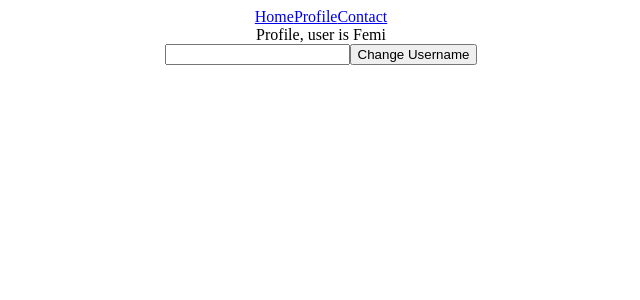
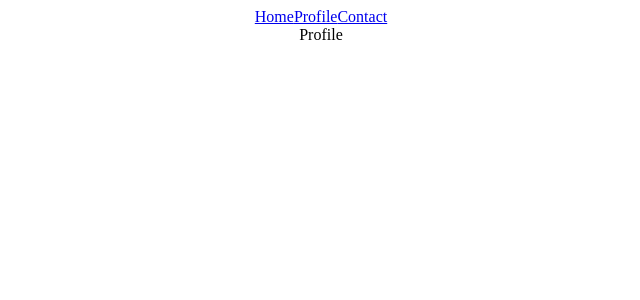
Before and after one commit to femiopebiyi/react-video-1, a React (Create React App) app: page /profile in a window 1280 px wide. Shown: the top 300 px of the page, without its empty margins (319-959 px from the left). Built offline with nearby package versions, Linux system fonts and the light colour scheme.

Commit message:
fetching data in React (REACT QUERY)

```diff
--- a/package.json
+++ b/package.json
@@ -3,6 +3,7 @@
   "version": "0.1.0",
   "private": true,
   "dependencies": {
+    "@tanstack/react-query": "^5.17.15",
     "@testing-library/jest-dom": "^5.17.0",
     "@testing-library/react": "^13.4.0",
     "@testing-library/user-event": "^13.5.0",
--- a/src/App.js
+++ b/src/App.js
@@ -6,15 +6,23 @@ import { Home } from './pages/Home';
 import { Profile } from './pages/Profile';
 import { Contact } from './pages/Contact';
 import { Navbar } from './pages/Navbar';
+import { QueryClient, QueryClientProvider } from '@tanstack/react-query';
 
 export const AppContext = createContext()
 
+
 function App() {
-  const [username, setUsername] = useState("Femi");
+  // QueryCLient with configs
+  const client = new QueryClient({defaultOptions: {
+    queries: {
+      refetchOnWindowFocus: false
+    }
+  }})
 
   return (
+
     <div className="App">
-      <AppContext.Provider value={{username, setUsername}}>
+      <QueryClientProvider client={client}>
       <Router>
         <Navbar/>
         <Routes>
@@ -25,7 +33,7 @@ function App() {
           <Route path='*' element={<h1>Page not found</h1>}/> {/* Adjusted route for 404 page */}
         </Routes>
       </Router>
-      </AppContext.Provider>
+      </QueryClientProvider>
     </div>
   );
 }
--- a/src/components/ChangeProfile.js
+++ b/src/components/ChangeProfile.js
@@ -2,13 +2,13 @@ import { useContext, useState } from "react"
 import { AppContext } from "../App"
 
 export const ChangeProfile = ()=> {
-    const {setUsername} = useContext(AppContext)
-    const [newusername, setNewUsername] = useState("")
-    function changeUsername(event){
-        setNewUsername(event.target.value)
-    }
-    return <div>
-        <input onChange={changeUsername}/>
-        <button onClick={()=>{setUsername(newusername)}}>Change Username</button>
-    </div>
+    // const {setUsername} = useContext(AppContext)
+    // const [newusername, setNewUsername] = useState("")
+    // function changeUsername(event){
+    //     setNewUsername(event.target.value)
+    // }
+    // return <div>
+    //     <input onChange={changeUsername}/>
+    //     <button onClick={()=>{setUsername(newusername)}}>Change Username</button>
+    // </div>
 }
--- a/src/pages/Home.js
+++ b/src/pages/Home.js
@@ -2,9 +2,35 @@ import { useEffect, useState, useContext } from "react";
 import { BlogList } from "../BlogList";
 import useFetch from "../useFetch";
 import { AppContext } from "../App";
+import { useQuery } from "@tanstack/react-query";
+import Axios from "axios";
+
+
 
 export const Home = ()=>{
-    const {username} = useContext(AppContext)
+    // const fetch = async ()=>{
+    //     console.log(Axios.get("https://catfact.ninja/fact").then((res)=> res.data)
+    //     )
 
-    return <h1>This is the home page and user is {username}</h1>
+    // }
+    const {data: catData, isLoading, isError, refetch} = useQuery({queryKey: ['cat'], queryFn: ()=>{
+         return Axios.get("https://catfact.ninja/fact").then((res)=>{
+            return res.data.fact
+         })
+    }})
+
+console.log(catData)
+if(isError){
+    return <h1>error fetching</h1>
 }
+
+
+if(isLoading){
+    return <h1>Loading fact</h1>
+}
+
+    return <h1>This is the home page <p>{catData}</p>
+
+    <button onClick={refetch}>Refetch data</button>
+    </h1>
+}
--- a/src/pages/Profile.js
+++ b/src/pages/Profile.js
@@ -3,8 +3,7 @@ import { ChangeProfile } from "../components/ChangeProfile"
 import { AppContext } from "../App"
 
 export const Profile = (props)=>{
-    const {username} = useContext(AppContext)
-    return <div>Profile, user is {username}
+    return <div>Profile
     <ChangeProfile/>
 
     </div>
```
Also changed, not shown: 1 other file (tests, documents, lock files or other folders).
